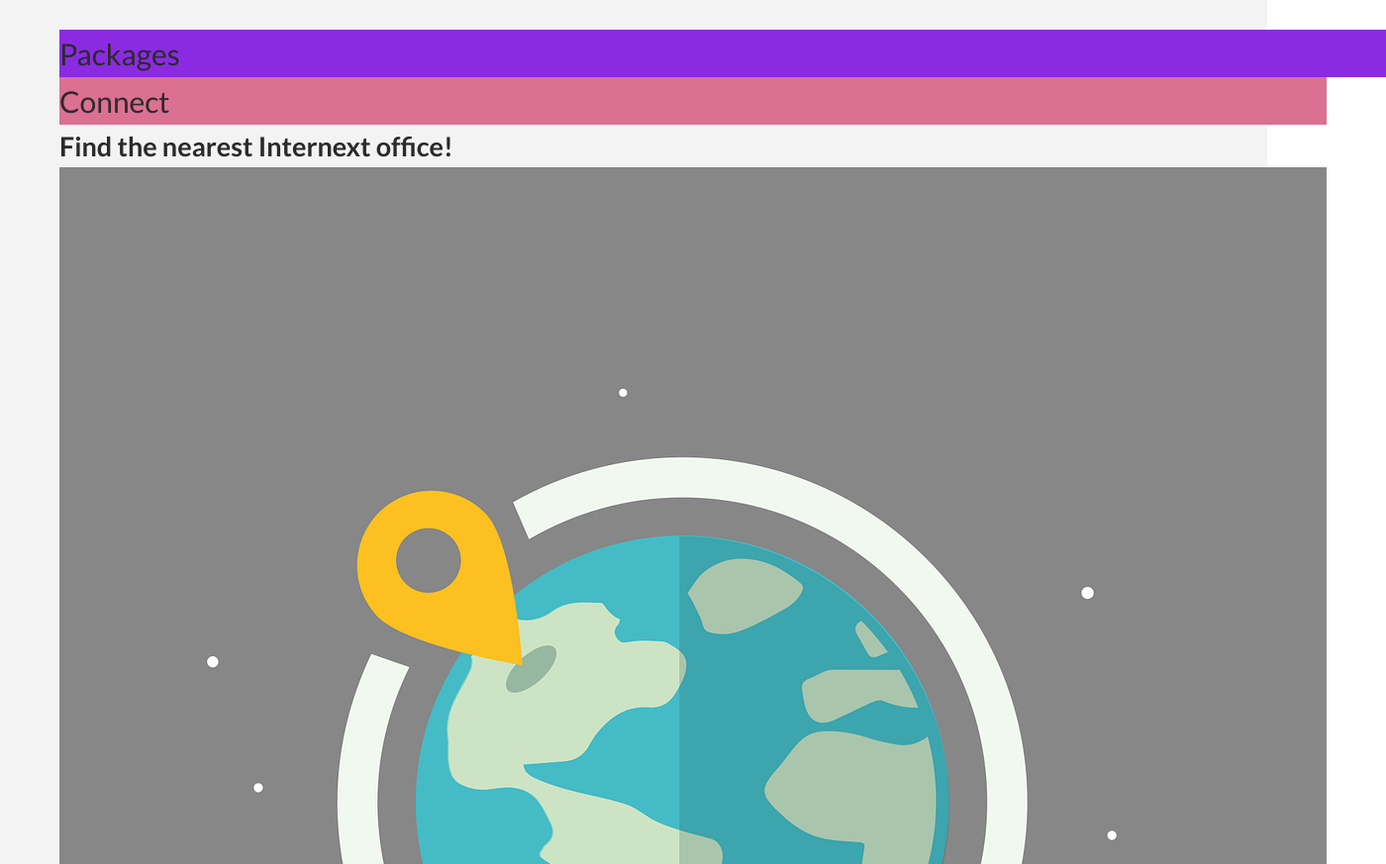
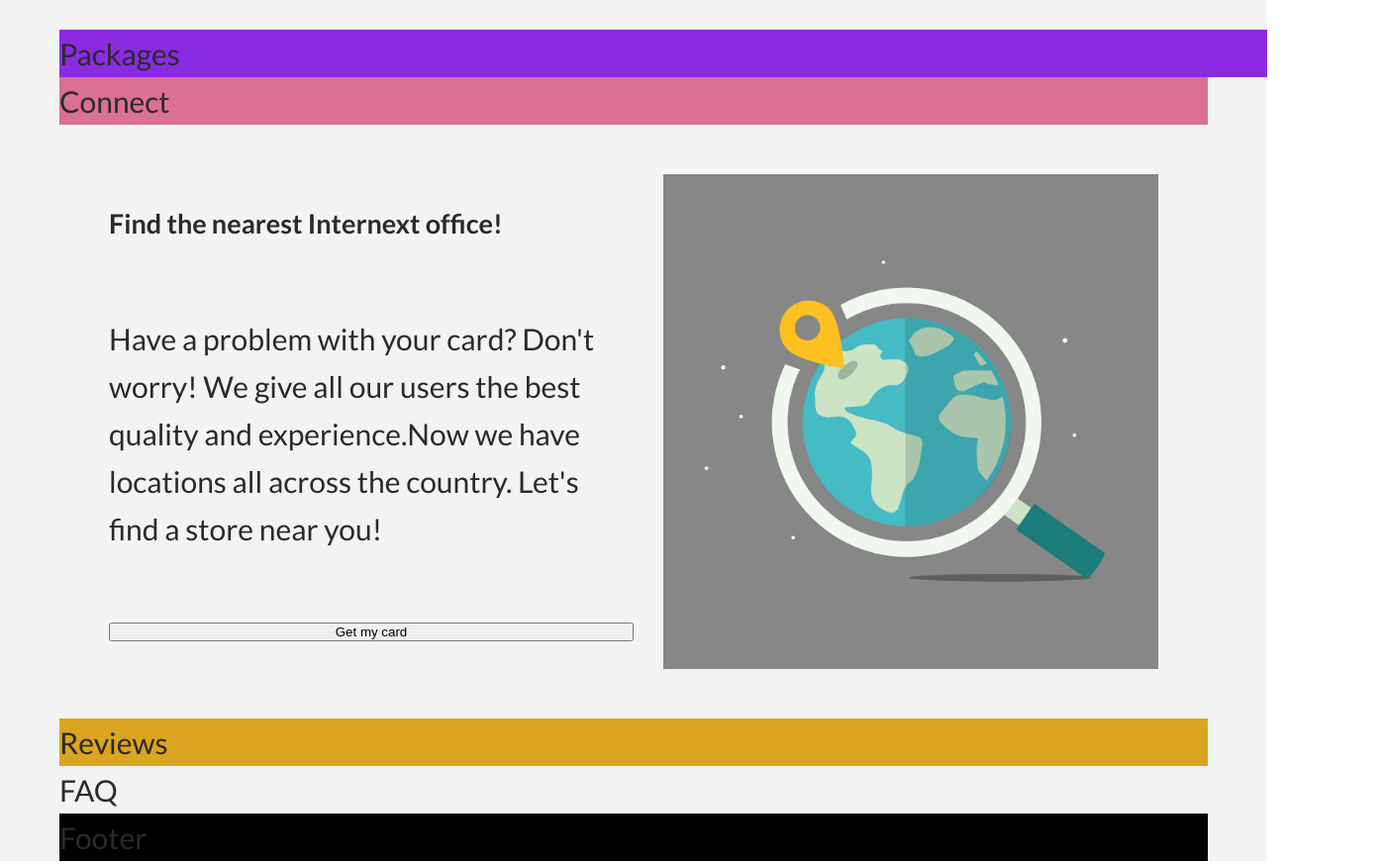
Before and after one commit to rtambunt/internext-landing-page, a website: page index.html in a window 1280 px wide. Shown: the part 1120-1993 px from the top of the page at 99% size, 1400 px wide, since content can reach past the window. Drawn offline with Linux system fonts and the light colour scheme.

Commit message:
Create grid for .location

```diff
--- a/sass/_location.scss
+++ b/sass/_location.scss
@@ -1,3 +1,20 @@
 .location {
   grid-column: center-start / center-end;
+
+  padding: 5rem;
+
+  display: grid;
+  grid-template-columns: 1fr min-content;
+  grid-template-rows: repeat(3, min-content);
+  grid-column-gap: 3rem;
+  grid-row-gap: 1.5rem;
+  align-items: center;
+
+  &__img {
+    height: 500px;
+    width: auto;
+
+    grid-row: 1 / -1;
+    grid-column: 2 / 2;
+  }
 }
```
Also changed, not shown: css/style.css.
